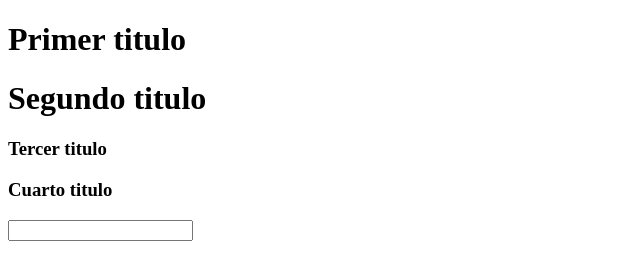
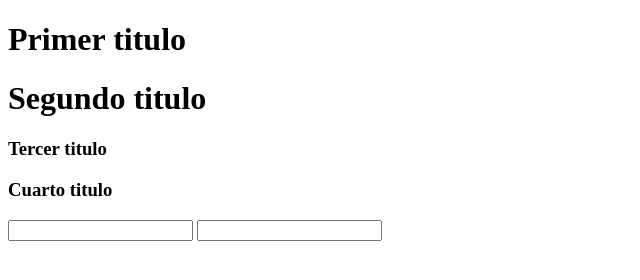
Before and after one commit to AndreaMendez09/EED, a plain HTML site: page Index.html in a window 1280 px wide. Shown: the whole page, without its empty margins (0-640 px from the left). Drawn offline with Linux system fonts and the light colour scheme.

Commit message:
Se ha agregado el campo direccion

```diff
--- a/Index.html
+++ b/Index.html
@@ -13,6 +13,7 @@
 
     <form>
         <input type="text" name="asasd">
+        <input type="text" name="direccion">
     </form>
 </body>
 </html>
```
